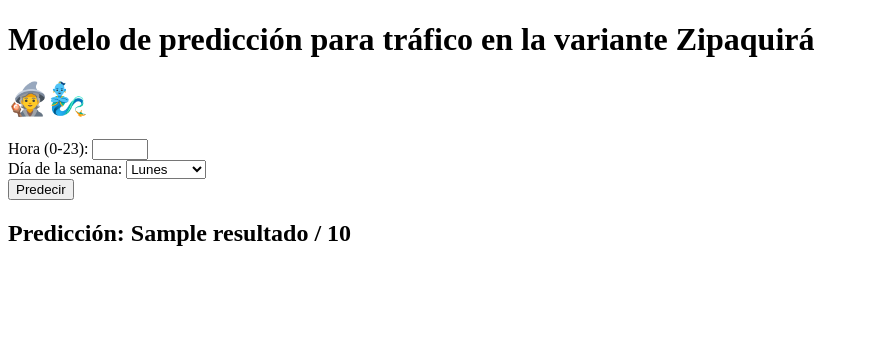
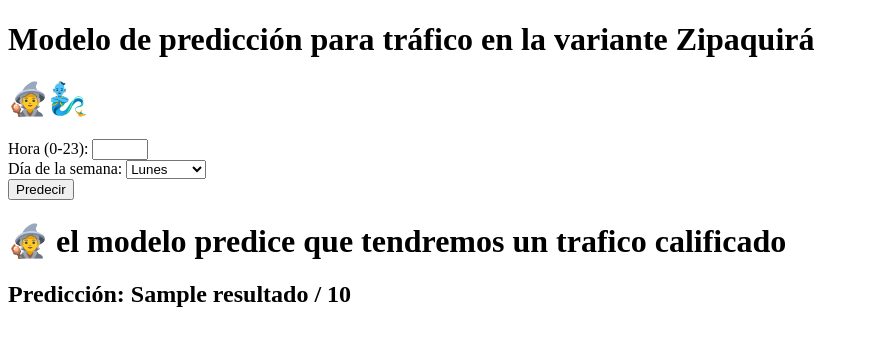
Before and after one commit to Arenas0607/MODELOCHIA, a Flask app: template templates/index.html in a window 1280 px wide. Shown: the top 346 px of the page, without its empty margins (0-869 px from the left). Run offline with Flask 3, Linux system fonts and the light colour scheme; the template is opened without the code that fills it: most values are stand-ins (such as "Sample title", 1, 10 or a date in 2020); parts of the project's set-up code (start-up, migrations or seed data) failed here and were passed over.

Commit message:
entrenamiento y mejora en html

```diff
--- a/templates/index.html
+++ b/templates/index.html
@@ -26,7 +26,9 @@
     </form>
 
     {% if resultado is not none %}
+      <h1>🧙 el modelo predice que tendremos un trafico calificado </h1>
         <h2>Predicción: {{ resultado }} / 10</h2>
+
     {% endif %}
 </body>
 </html>
```
